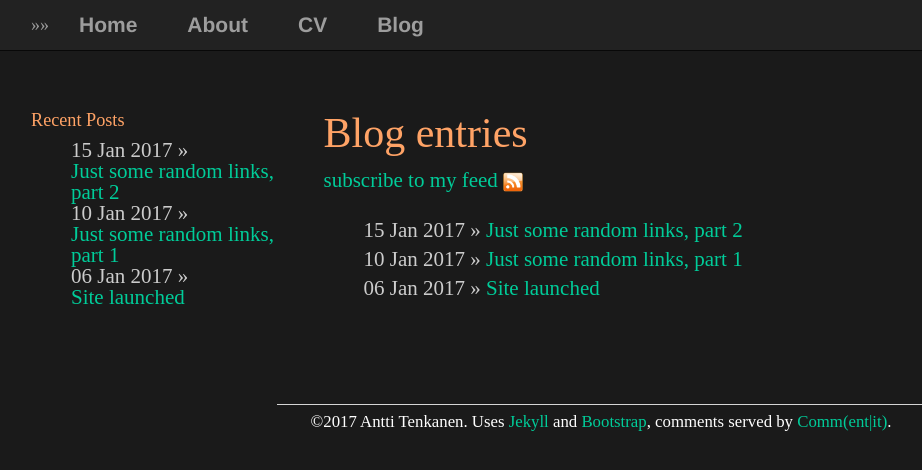
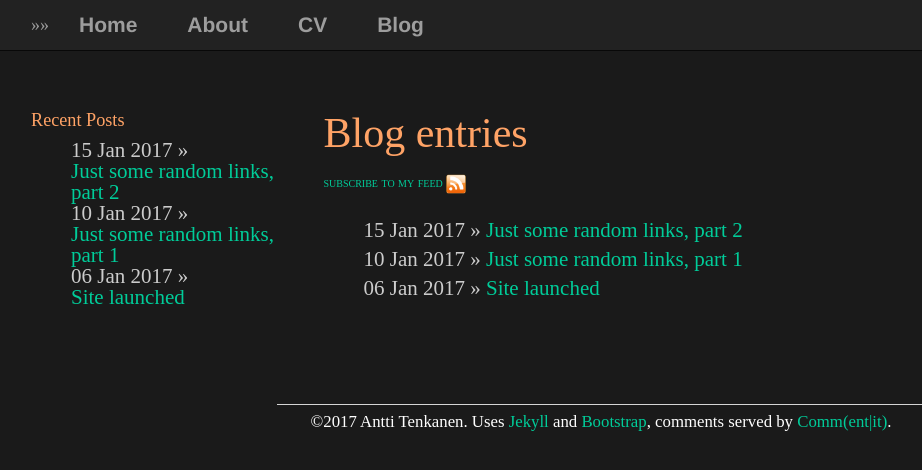
Before and after one commit to plantecophys/plantecophys, a Jekyll site: the page built from blog/index.html, in a window 1280 px wide. Shown: the top 470 px of the page, without its empty margins (39-961 px from the left). Built offline with Jekyll 4.4.1, drawn with Linux system fonts in a browser that asks for light colours.

Commit message:
Update index.html

```diff
--- a/blog/index.html
+++ b/blog/index.html
@@ -2,10 +2,10 @@
 layout: default
 title: Blog entries
 ---
-	<h1>{{ page.title }}</h1>
-<p>
-	<a href="https://anttitenkanen.github.io/blog/atom.xml">subscribe to my feed <img border="0" alt="RSS feed" src="/img/rss.png" width="20" height="20"> </a>
-</p>
+<h1>{{ page.title }}</h1>
+<div class="tag">
+<p><a href="https://anttitenkanen.github.io/blog/atom.xml">subscribe to my feed <img border="0" alt="RSS feed" src="/img/rss.png" width="20" height="20"></a></p>
+</div>
 	<ul class="blog">
 	  {% for post in site.posts %}
 	    <li><span>{{ post.date | date_to_string }}</span> » <a href="{{ post.url }}" title="{{ post.title }}">{{ post.title }}</a></li>
```
